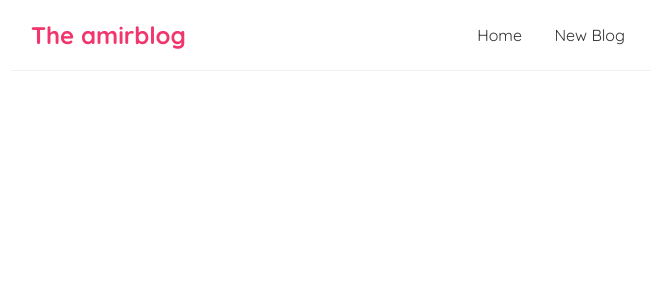
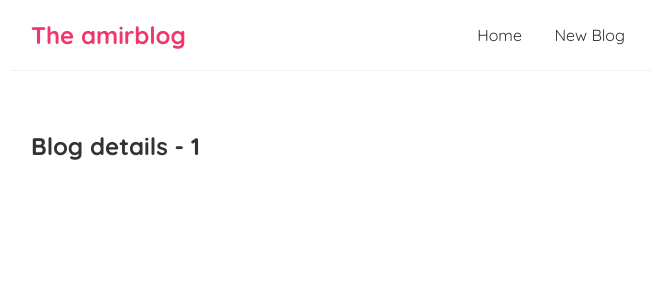
Before and after one commit to amirhoprogrammer/netreact, a React (Create React App) app: page /blogs/1 in a window 1280 px wide. Shown: the top 300 px of the page, without its empty margins (309-964 px from the left). Built offline with nearby package versions, Linux system fonts and the light colour scheme.

Commit message:
add link for blog

```diff
--- a/src/App.js
+++ b/src/App.js
@@ -2,6 +2,7 @@
 import Home from './Home';
 import { BrowserRouter as Router, Route, Switch } from 'react-router-dom';
 import Create from './Create';
+import BlogDetails from './BlogDetails';
 
 function App() {
   return (
@@ -16,6 +17,9 @@
             <Route path="/create">
               <Create />
             </Route>
+            <Route path="/blogs/:id">
+              <BlogDetails />
+            </Route>
           </Switch>
         </div>
       </div>
--- /dev/null
+++ b/src/BlogDetails.js
@@ -0,0 +1,13 @@
+import { useParams } from "react-router-dom";
+
+const BlogDetails = () => {
+    const {id} = useParams()
+
+    return (
+        <div className="blog-detail">
+            <h2>Blog details - { id }</h2>
+        </div>
+    );
+}
+
+export default BlogDetails;
--- a/src/Bloglist.js
+++ b/src/Bloglist.js
@@ -1,12 +1,17 @@
+import { Link } from "react-router-dom/cjs/react-router-dom.min";
+
 const Bloglist = ({ blogs }) => {
 
     return (
         <div className="blog-list">
             <h2>All blogs</h2>
             {blogs.map((blog) => (
+
                 <div className="blog-preview" key={blog.id}>
-                    <h2>{blog.title}</h2>
-                    <p>writen by {blog.author}</p>
+                    <Link to={`/blogs/${blog.id}`}>
+                        <h2>{blog.title}</h2>
+                        <p>writen by {blog.author}</p>
+                    </Link>
                 </div>
             ))}
         </div>
--- a/src/index.css
+++ b/src/index.css
@@ -56,6 +56,10 @@
   margin-bottom: 8px;
 
 }
+.blog-preview a {
+  text-decoration: none;
+}
+
 /*body {
   margin: 0;
   font-family: -apple-system, BlinkMacSystemFont, 'Segoe UI', 'Roboto', 'Oxygen',
```
